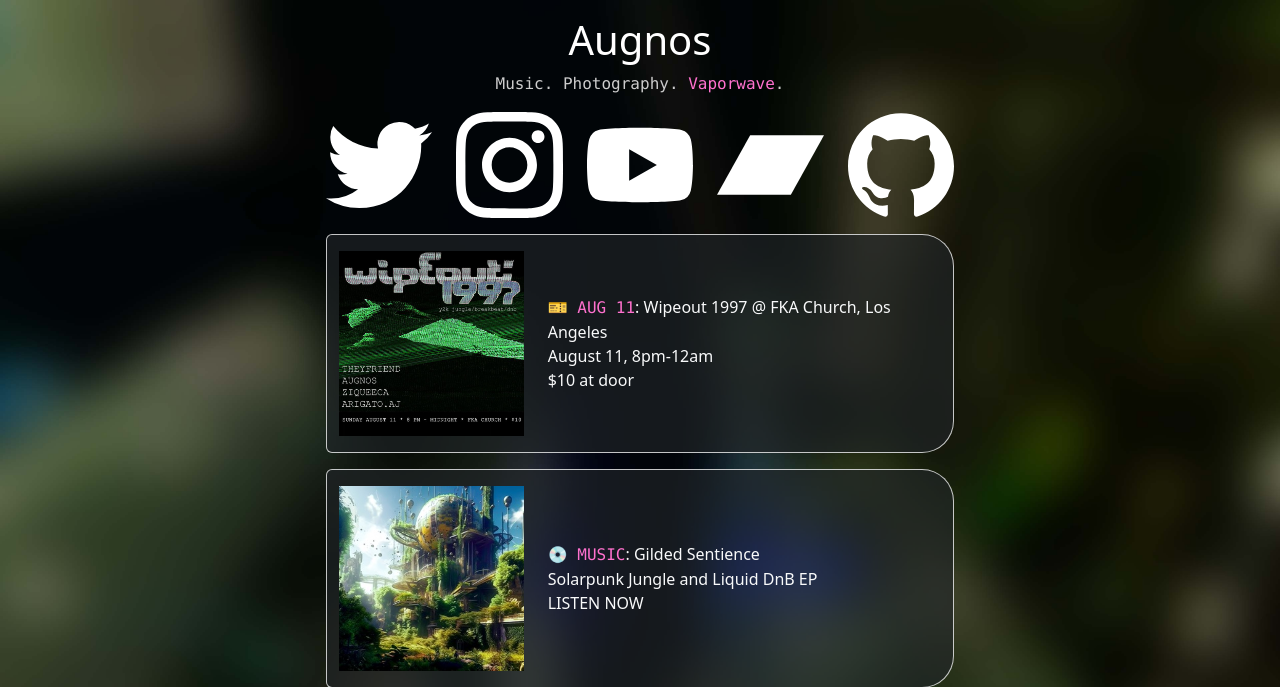
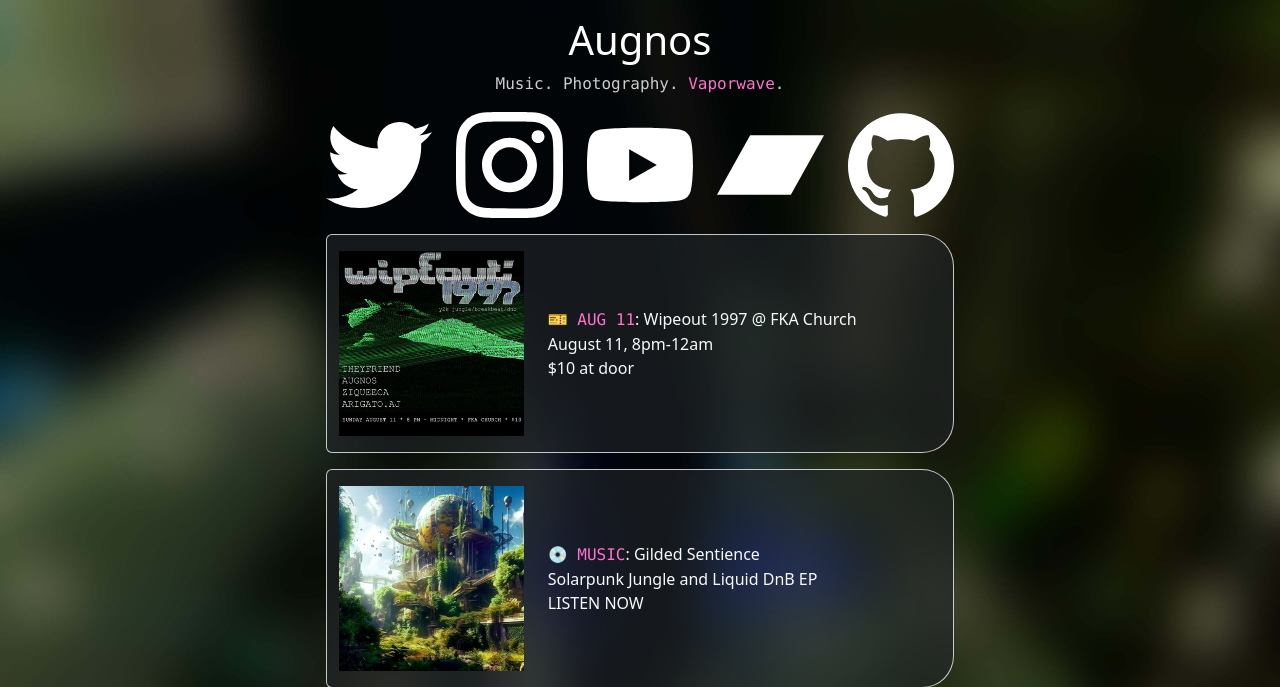
Before and after one commit to Augnos/augnos_linktree, a Flask app: page / in a window 1280 px wide. Shown: the top 687 px of the page. Run offline with Flask 3, Linux system fonts and the light colour scheme.

Commit message:
adjusted copy

```diff
--- a/flask_app/templates/_links.html
+++ b/flask_app/templates/_links.html
@@ -13,7 +13,7 @@
 
 <!-- Template for links -->
 {{ macros.link(
-    "🎫 AUG 11", ": Wipeout 1997 @ FKA Church, Los Angeles",
+    "🎫 AUG 11", ": Wipeout 1997 @ FKA Church",
     "August 11, 8pm-12am",
     "$10 at door",
     "https://www.instagram.com/p/C9vBRmHSjAe/?utm_source=ig_web_copy_link&igsh=MzRlODBiNWFlZA==",
```
